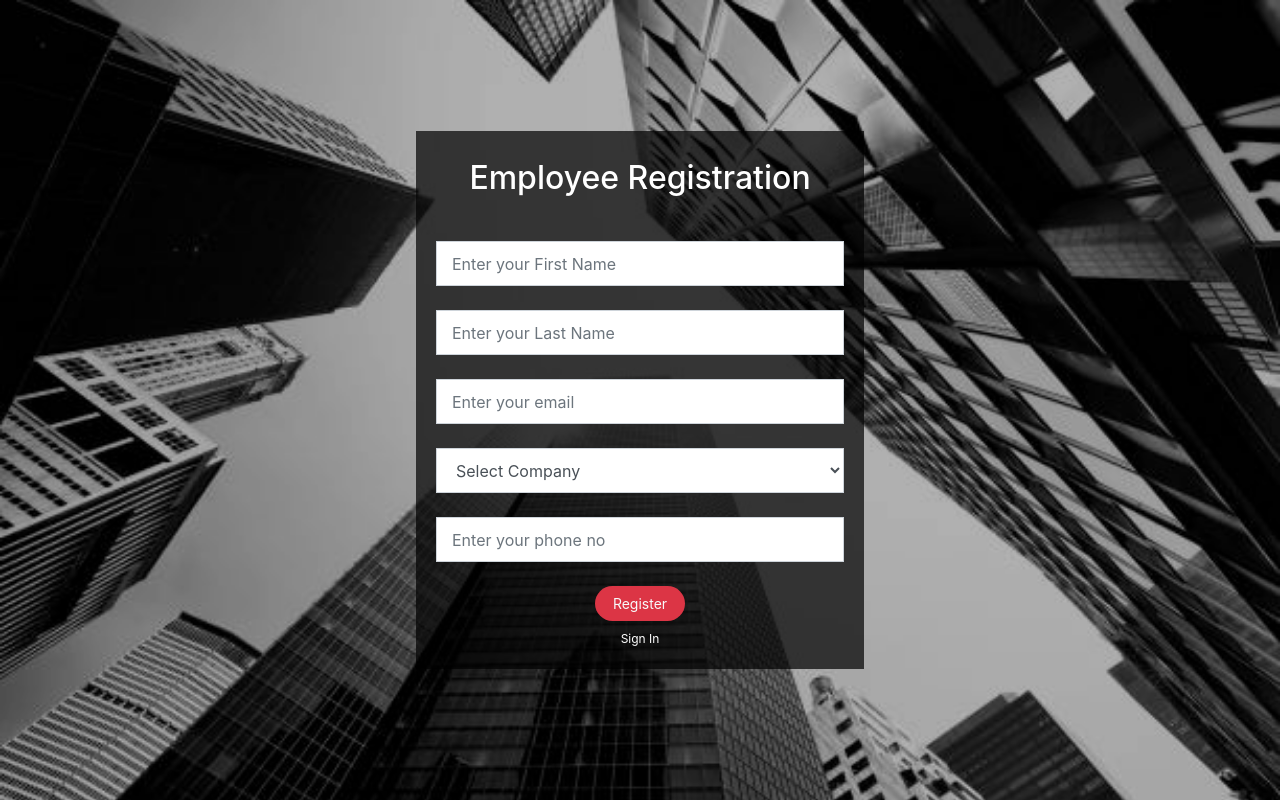
After one commit to duasohail/mini_CRM, a CodeIgniter app: page /database/index.php/welcome/registerEmpView in a window 1280 px wide. The commit adds this page. Run offline with CodeIgniter, Linux system fonts and the light colour scheme; some libraries are stand-ins or nearby versions.

Commit message:
registration_signin layout done

```diff
--- a/application/controllers/Welcome.php
+++ b/application/controllers/Welcome.php
@@ -20,6 +20,36 @@ class Welcome extends CI_Controller {
 	 */
 	public function index()
 	{
-		$this->load->view('welcome_message');
+		$this->load->view('sign_in');
 	}
+	public function signIn()
+	{
+		$data=$this->input->post();
+		echo 'welcome admin your email is'.$data['email'];
+	}
+	public function registerCompanyView()
+	{
+		$this->load->view('company');
+	}
+	public function companyRegister()
+	{
+		$data=$this->input->post();
+		echo 'welcome admin your email is '.$data['name'];
+	}
+
+	public function register()
+	{
+		$data=$this->input->post();
+		echo 'welcome admin your email is'.$data['email'];
+	}
+	public function registerEmpView()
+	{
+		$this->load->view('emp');
+	}
+	public function empRegister()
+	{
+		$data=$this->input->post();
+		echo 'welcome admin your email is'.$data['name'];
+	}
+
 }
--- /dev/null
+++ b/application/views/emp.php
@@ -0,0 +1,46 @@
+<!DOCTYPE html>
+<html lang="en">
+
+<head>
+	<meta charset="UTF-8">
+	<meta http-equiv="X-UA-Compatible" content="IE=edge">
+	<meta name="viewport" content="width=device-width, initial-scale=1.0">
+	<title>CRM</title>
+
+	<!-- css link of bootstrap -->
+	<link href="<?php echo base_url(); ?>assets/css/bootstrap.min.css" rel="stylesheet">
+	<link href="<?php echo base_url(); ?>assets/css/style.css" rel="stylesheet">
+</head>
+
+<body>
+	<div class="container-flex d-flex justify-content-center align-items-center main">
+		<div class="row no-gutters formBorder p-1">
+			<div class="col-sm-12 col-lg-12  col-md-12 ">
+				<h2 class="text-center pt-4 pb-3 text-white">Employee Registration</h2>
+				<?php echo form_open('Welcome/empRegister', 'id="add_class", name="add_class"') ?>
+					<div class="p-3 text-center">
+
+						<span class="text-white err_area"></span>  <!-- error field -->
+
+						<input type="text" class="form-control mb-4 mt-1 sign_in_input" name="name" value="" placeholder="Enter your First Name">
+						<input type="text" class="form-control mb-4 mt-1 sign_in_input" name="last_name" value="" placeholder="Enter your Last Name">
+						<input type="email" class="form-control mb-4 mt-1 sign_in_input" name="email" value="" placeholder="Enter your email">
+						<select type="text" class="form-control mb-4  sign_in_input" name="Company" value="" >
+                            <option>Select Company</option>
+                        </select>
+						<input type="text" class="form-control mb-4 mt-1 sign_in_input" name="phone" value="" placeholder="Enter your phone no">
+						<button type="submit" class="btn btn-sm btn-danger text-light mb-1 sign_in_button" name="Submit" value="Submit" >Register</button><br>
+						<a href=" <?php echo site_url('Welcome/');  ?>" class="reg text-white">Sign In</a>
+					</div>
+				<?php form_close(); ?>
+			</div>
+		</div>
+	</div>
+</body>
+
+<!-- bootstrap scripts links -->
+<script src="<?php echo base_url(); ?>assets/js/jquery.min.js"></script>
+<script src="<?php echo base_url(); ?>assets/js/popper.min.js"></script>
+<script src="<?php echo base_url(); ?>assets/js/bootstrap.min.js"></script>
+
+</html>
--- a/assets/css/style.css
+++ b/assets/css/style.css
@@ -3,11 +3,42 @@
     margin: 0px;
 }
 
+body {
+    background-image: url(../image/background.jpg);
+    background-repeat: no-repeat;
+    background-color: black;
+    background-size: cover;
+}
+
 .main {
     height: 100vh;
+    background-color: rgba(0, 0, 0, 0.3);
 }
 
 .formBorder {
     width: 35%;
-    background-color: aquamarine;
+    background-color: rgba(0, 0, 0, 0.7);
 }
+
+.sign_in_input {
+    border-radius: 0%;
+    height: 45px;
+    padding: 0px 0px 0px 15px;
+}
+
+.sign_in_button {
+    border-radius: 50px;
+    outline: none;
+    border: none;
+    width: 90px;
+    height: 35px;
+}
+
+.reg {
+    font-size: 12px;
+}
+
+.err_area {
+    font-size: 13px;
+    color: white;
+}
```
Also changed, not shown: application/views/company.php (added, +44 -0 lines), application/views/sign_in.php (added, +43 -0 lines), application/views/welcome_message.php (deleted, +0 -31 lines), assets/image/background.jpg (added).
